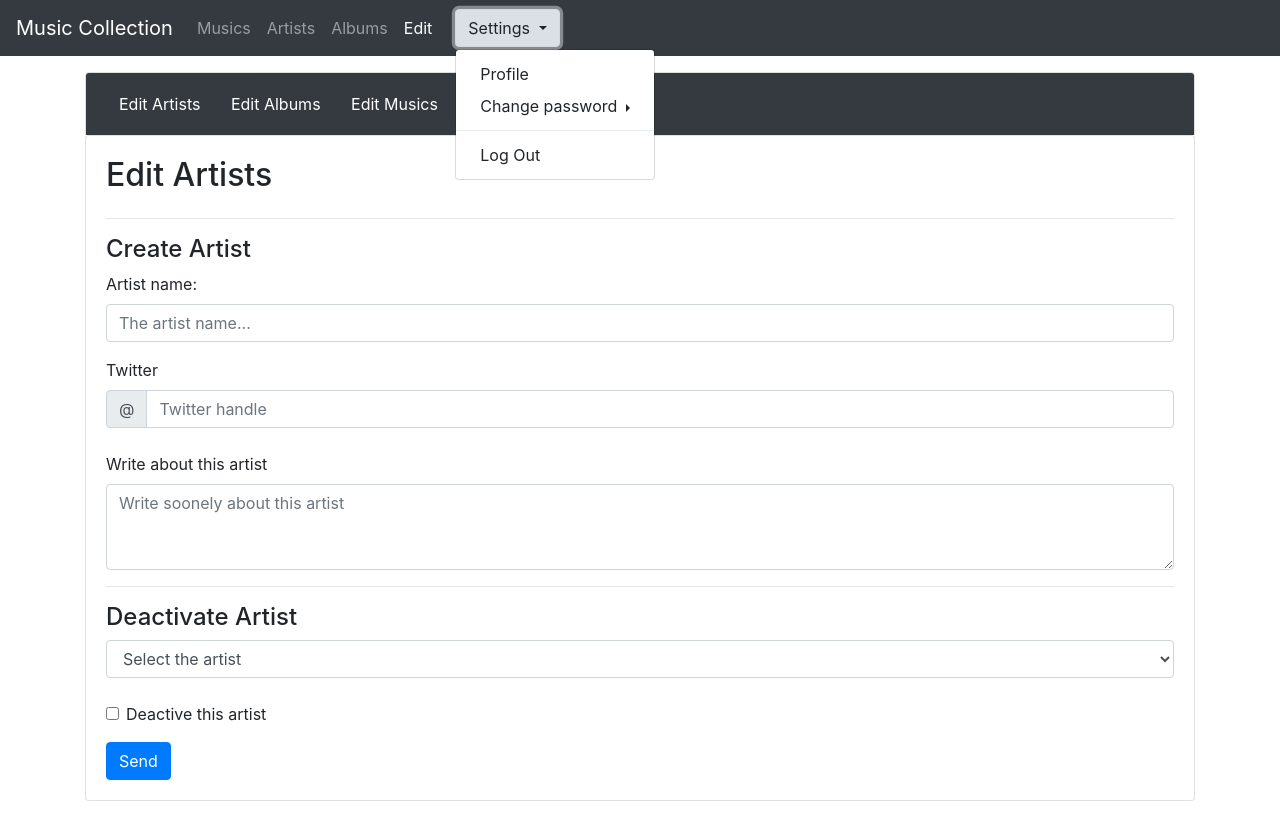
After one commit to AugustoGCP/MusicCollection, a PHP site: page /include/edit.php in a window 1280 px wide, after a click on "Settings". The commit adds this page. Run offline with PHP 8.4, Linux system fonts and the light colour scheme.

Commit message:
Correção do arquivo login.php e corraçoes do arquivo upload.php. Criação do CRUD no arquivo edit.php e inicio da criação da rotina de inserir artistas.

```diff
--- /dev/null
+++ b/include/edit.php
@@ -0,0 +1,192 @@
+<?php
+
+    session_cache_expire(30);
+    session_start();
+
+?>
+
+<!doctype html>
+<html lang="en">
+  <head>
+    <!-- Required meta tags -->
+    <meta charset="utf-8">
+    <meta name="viewport" content="width=device-width, initial-scale=1, shrink-to-fit=no">
+
+    <!-- Bootstrap CSS -->
+    <link rel="stylesheet" href="https://stackpath.bootstrapcdn.com/bootstrap/4.4.1/css/bootstrap.min.css" integrity="sha384-Vkoo8x4CGsO3+Hhxv8T/Q5PaXtkKtu6ug5TOeNV6gBiFeWPGFN9MuhOf23Q9Ifjh" crossorigin="anonymous">
+
+    <title>Music Collection - Artists</title>
+    </head>
+    <body>
+        <nav class="navbar navbar-expand-lg navbar-dark bg-dark">
+            <a class="navbar-brand" href="#">Music Collection</a>
+            <button class="navbar-toggler" type="button" data-toggle="collapse" data-target="#navbarNavAltMarkup" aria-controls="navbarNavAltMarkup" aria-expanded="false" aria-label="Toggle navigation">
+                <span class="navbar-toggler-icon"></span>
+            </button>
+            <div class="collapse navbar-collapse" id="navbarNavAltMarkup">
+                <div class="navbar-nav">
+                    <a class="nav-item nav-link " href="music.php">Musics</a>
+                    <a class="nav-item nav-link" href="artist.php">Artists</a>
+                    <a class="nav-item nav-link " href="album.php">Albums </a>
+                    <a class="nav-item nav-link active" href="#">Edit <span class="sr-only">(current)</span></a>
+                </div>
+            </div>
+
+            <div class="container">
+                <div class="dropdown">
+                    <button class="btn btn-light dropdown-toggle" type="button" id="dropdownMenuButton" data-toggle="dropdown" aria-haspopup="true" aria-expanded="false">
+                        Settings
+                    </button>
+                    <div class="dropdown-menu" aria-labelledby="dropdownMenuButton">
+                        <a class="dropdown-item" href="#">Profile</a>
+                        <div class="btn-group dropright">
+                            <button type="button" class="dropdown-item btn btn-light dropdown-toggle" data-toggle="dropdown" aria-haspopup="true" aria-expanded="false">
+
+                            Change password
+
+                            </button>
+                            <div class="dropdown-menu">
+                                <form class="px-4 py-3">
+                                    <div class="form-group">
+                                        <label for="exampleDropdownFormEmail1">Endereço de email</label>
+                                        <input type="email" class="form-control" id="exampleDropdownFormEmail1" placeholder="email@exemplo.com">
+                                    </div>
+                                    <div class="form-group">
+                                        <label for="exampleDropdownFormPassword1">Senha</label>
+                                        <input type="password" class="form-control" id="exampleDropdownFormPassword1" placeholder="Senha">
+                                    </div>
+                                    <button type="submit" class="btn btn-primary">Entrar</button>
+                                </form>
+                            </div>
+                        </div>
+                        <div class="dropdown-divider"></div>
+                        <form action="../php/login/logout.php" method="POST">
+                            <input class="dropdown-item" type="submit" value="Log Out">
+                        </form>
+                    </div>
+                </div>
+            </div>
+        </nav>
+
+        <div class="cardSobre m-lg-3">
+            <div class="container">
+               <div class="accordion" id="accordionExample">
+                    <div class="card">
+                        <div class="card-header bg-dark" id="headingOne">
+                            <button class="btn btn-dark show" type="button" data-toggle="collapse" data-target="#edit_artist" aria-expanded="false" aria-controls="edit_artist">Edit Artists</button>
+                            <button class="btn btn-dark" type="button" data-toggle="collapse" data-target="#edit_albums" aria-expanded="false" aria-controls="edit_albums">Edit Albums</button>
+                            <button class="btn btn-dark" type="button" data-toggle="collapse" data-target="#edit_musics" aria-expanded="false" aria-controls="edit_musics edit_albums">Edit Musics</button>
+                        </div>
+                    </div>
+                    <div class="collapse show" id="edit_artist">
+                        <div class="card card-body">
+                            <p class="h2"> Edit Artists</p>
+                            <hr/>
+                            <p class="h4"> Create Artist</p>
+                            <form action="../php/maintence/edit_artist.php" method="POST">
+                                <div class="form-group">
+                                    <label for="artist_name">Artist name:</label>
+                                    <input type="text" class="form-control" id="artist_name" name="artist_name" placeholder="The artist name..." required>
+                                </div>
+                                <label for="validationTooltipUsername">Twitter</label>
+                                <div class="input-group">
+                                    <div class="input-group-prepend">
+                                        <span class="input-group-text" id="validationTooltipUsernamePrepend">@</span>
+                                    </div>
+                                    <input type="text" class="form-control" id="twitter_handle" name="twitter_handle" placeholder="Twitter handle" aria-describedby="twitter_handle" required>
+                                </div><br>
+                                <div class="form-group">
+                                    <label for="about_artist">Write about this artist</label>
+                                    <textarea class="form-control" id="about_artist" name="about_artist" rows="3" placeholder="Write soonely about this artist" ></textarea>
+                                </div>
+                                <hr/>
+                                <p class="h4"> Deactivate Artist</p>
+                                <select class="form-control form-control-md" name="disable_artist">
+                                    <option desabled>Select the artist</option>
+                                </select></br>
+                                <div class="form-group form-check">
+                                    <input type="checkbox" class="form-check-input" id="deactivate" name="deactivate">
+                                    <label class="form-check-label" for="deactivate">Deactive this artist</label>
+                                </div>
+                                <button type="submit" class="btn btn-primary">Send</button>
+                            </form>
+                        </div>
+                    </div>
+                    <div class="collapse" id="edit_albums">
+                        <div class="card card-body">
+                            <p class="h2"> Edit Albums</p>
+                            <hr>
+                            <p class="h4">Create Album</p>
+                            <div class="form-group">
+                                <label for="album_name">Album name:</label>
+                                <input type="text" class="form-control" id="album_name" placeholder="The album name...">
+                            </div>
+                            <select class="form-control form-control-md">
+                                <label for="about_artist">Write about this artist</label>
+                                <option desabeled>Select the artist</option>
+                            </select><br>
+                            <div class="form-row align-items-center">
+                                <div class="col-auto my-1">
+                                    <label>Album year</label>
+                                    <select class="custom-select mr-sm-2" id="inlineFormCustomSelect">
+                                        <option selected>Choice...</option>
+                                        <?php
+
+                                            $year = 1930;
+                                            $current_year = Date("Y");
+
+                                            while( $year <= $current_year){
+                                        ?>
+                                        <option value="<?php echo $year;?>"><?php echo $year;?></option>
+                                        <?php $year += 1;}?>
+                                    </select>
+                                </div>
+                            </div><br>
+                            <form>
+                                <div class="form-group">
+                                    <label for="exampleFormControlFile1">Upload the cover album</label>
+                                    <input type="file" class="form-control-file" id="exampleFormControlFile1">
+                                </div>
+                            </form>
+                        </div>
+                    </div>
+                    <div class="collapse" id="edit_musics">
+                        <div class="card card-body">
+                            <p class="h2">Edit Musics</p>
+                            <hr>
+                            <p class="h4">Insert song(s) in album</p>
+                            <select class="form-control form-control-md">
+                                <label for="about_artist">Write about this artist</label>
+                                <option desabeled>Select the artist</option>
+                            </select><br>
+                            <select class="form-control form-control-md">
+                                <label for="about_artist">Write about this artist</label>
+                                <option desabeled>Select the album</option>
+                            </select><br>
+                            <form action="../php/upload.php" method="POST" enctype="multipart/form-data">
+                                <label for="exampleFormControlFile1">Upload the musics' album</label>
+                                <small id="emailHelp" class="form-text text-muted">Please, use audio file nominated only with the name song.</small>
+                                <input type="file" class="form-control-file" id="exampleFormControlFile1">
+                            </form>
+                        </div>
+                    </div>
+                </div>
+            </div>
+        </div>
+
+        <!-- Optional JavaScript -->
+        <!-- jQuery first, then Popper.js, then Bootstrap JS -->
+        <script src="https://code.jquery.com/jquery-3.4.1.slim.min.js" integrity="sha384-J6qa4849blE2+poT4WnyKhv5vZF5SrPo0iEjwBvKU7imGFAV0wwj1yYfoRSJoZ+n" crossorigin="anonymous"></script>
+        <script src="https://cdn.jsdelivr.net/npm/popper.js@1.16.0/dist/umd/popper.min.js" integrity="sha384-Q6E9RHvbIyZFJoft+2mJbHaEWldlvI9IOYy5n3zV9zzTtmI3UksdQRVvoxMfooAo" crossorigin="anonymous"></script>
+        <script src="https://stackpath.bootstrapcdn.com/bootstrap/4.4.1/js/bootstrap.min.js" integrity="sha384-wfSDF2E50Y2D1uUdj0O3uMBJnjuUD4Ih7YwaYd1iqfktj0Uod8GCExl3Og8ifwB6" crossorigin="anonymous"></script>
+    </body>
+
+    <?
+
+        if (isset($_SESSION['alert'])){
+            echo $_SESSION['alert'];
+            session_unset();
+        }
+
+    ?>
+  </html>
```
Also changed, not shown: dashboard.php (deleted, +0 -89 lines), include/album.php (added, +81 -0 lines), include/artist.php (added, +53 -0 lines), include/music.php (added, +99 -0 lines), php/login/login.php (+5 -5 lines), php/maintence/edit_artist.php (added, +59 -0 lines), php/upload.php (+21 -8 lines), 1 other file.
